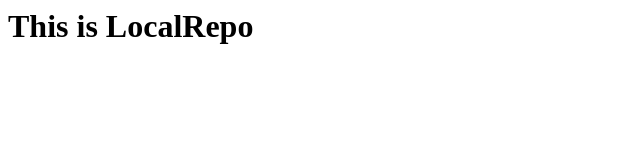
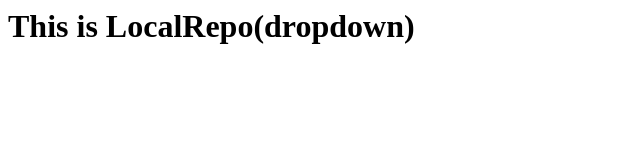
Before and after one commit to Kondeti-Venkata-Abhinava/LOCALREPO, a plain HTML site: page index.html in a window 1280 px wide. Shown: the whole page, without its empty margins (0-640 px from the left). Drawn offline with Linux system fonts and the light colour scheme.

```diff
--- a/index.html
+++ b/index.html
@@ -1 +1 @@
-<h1>This is LocalRepo</h1>
+<h1>This is LocalRepo(dropdown)</h1>
```
